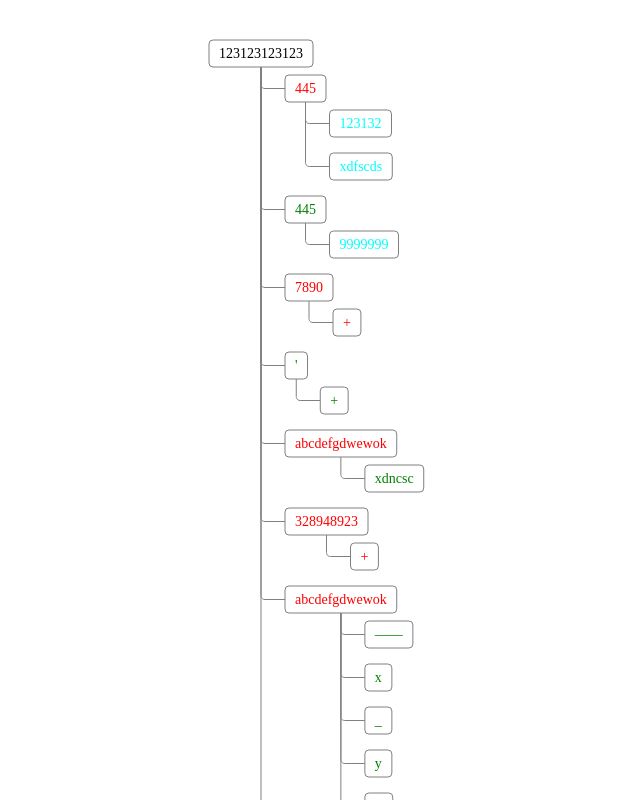
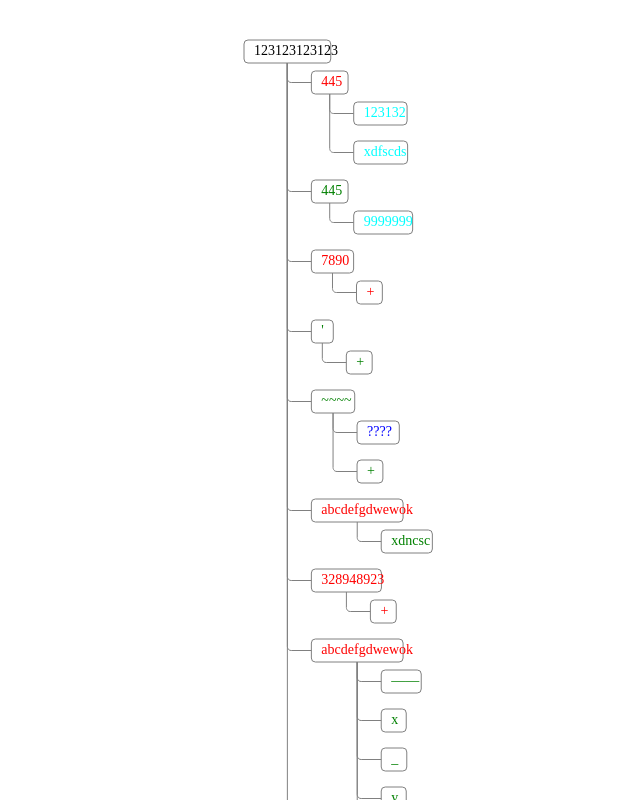
Before and after one commit to TheVeryDarkness/svg-tree-vue3, a Vue app: page / in a window 1280 px wide. Shown: the top 800 px of the page, without its empty margins (250-890 px from the left). Built offline with nearby package versions, Linux system fonts and the light colour scheme.

Commit message:
Update handler of options.

```diff
--- a/src/App.vue
+++ b/src/App.vue
@@ -1,7 +1,7 @@
 <script setup lang="ts">
 import { ref } from "vue";
 import Tree from "./components/Tree.vue";
-import { Data, TreeEvent, defaultOptions } from "./components/types";
+import { Data, TreeEvent } from "./components/types";
 type T = {
   name: string;
   color?: string;
@@ -26,6 +26,7 @@ const data: T = {
     },
     { name: "7890", color: "red", children: [], extensible: true },
     { name: "'", color: "green", children: [], extensible: true },
+    { name: "~~~~", color: "green", children: [{ name: "????", color: "blue", children: [] }], extensible: true },
     {
       name: "abcdefgdwewok",
       color: "red",
@@ -84,22 +85,5 @@ function contextmenu<T extends Data<T>>(event: TreeEvent<T, MouseEvent>) {
 </script>
 
 <template>
-  <Tree ref="tree" :data="data" :state="state" :options="defaultOptions" @click="click" @contextmenu="contextmenu" />
+  <Tree ref="tree" :data="data" :state="state" :options="undefined" @click="click" @contextmenu="contextmenu" />
 </template>
-
-<style scoped>
-.logo {
-  height: 6em;
-  padding: 1.5em;
-  will-change: filter;
-  transition: filter 300ms;
-}
-
-.logo:hover {
-  filter: drop-shadow(0 0 2em #646cffaa);
-}
-
-.logo.vue:hover {
-  filter: drop-shadow(0 0 2em #42b883aa);
-}
-</style>
--- a/src/components/Tree.vue
+++ b/src/components/Tree.vue
@@ -5,18 +5,20 @@
 </template>
 
 <script setup lang="ts" generic="T extends Data<T>">
+import { computed } from 'vue';
 import TreeNode from './TreeNode.vue';
-import { createContext, Data, ExternalState, mergeOptions, Options, TreeEvent } from './types';
+import { createContext, Data, ExternalState, mergeOptions, Options, PartialOptions, TreeEvent } from './types';
 
 // Props.
 const props = defineProps<{
     data: T;
-    options: Partial<Options> | undefined;
+    options: PartialOptions;
     state: ExternalState;
 }>();
 
-const options: Options = mergeOptions(props.options);
-const ctx = createContext(options.font);
+const options = computed<Options>(() => mergeOptions(props.options));
+const canvas = new OffscreenCanvas(100, 100);
+const ctx = createContext(canvas);
 
 // Emits.
 type Emits = {
--- a/src/components/types.ts
+++ b/src/components/types.ts
@@ -51,6 +51,12 @@ export interface Options {
   font: FontOptions;
 }
 
+type DeepPartial<T> = {
+  [P in keyof T]?: DeepPartial<T[P]>;
+};
+
+export type PartialOptions = DeepPartial<Options> | undefined;
+
 export const defaultLayoutOptions: LayoutOptions = {
   indentX: 24,
   indentY: 16,
@@ -88,7 +94,7 @@ export const defaultOptions: Options = {
   font: defaultFontOptions,
 };
 
-export function mergeOptions(options: Partial<Options> | undefined): Options {
+export function mergeOptions(options: PartialOptions | undefined): Options {
   return {
     color: { ...defaultLightColorOptions, ...options?.color },
     layout: { ...defaultLayoutOptions, ...options?.layout },
@@ -96,10 +102,8 @@ export function mergeOptions(options: Partial<Options> | undefined): Options {
   };
 }
 
-export function createContext(options: FontOptions) {
-  const canvas = new OffscreenCanvas(100, 100);
+export function createContext(canvas: OffscreenCanvas) {
   const ctx = canvas.getContext("2d")!;
-  ctx.font = `${options.fontSize}px ${options.fontFamily}`;
   ctx.textAlign = "center";
   ctx.textRendering = "optimizeLegibility";
   return ctx;
```
Also changed, not shown: src/components/Forest.vue (+6 -4 lines).
